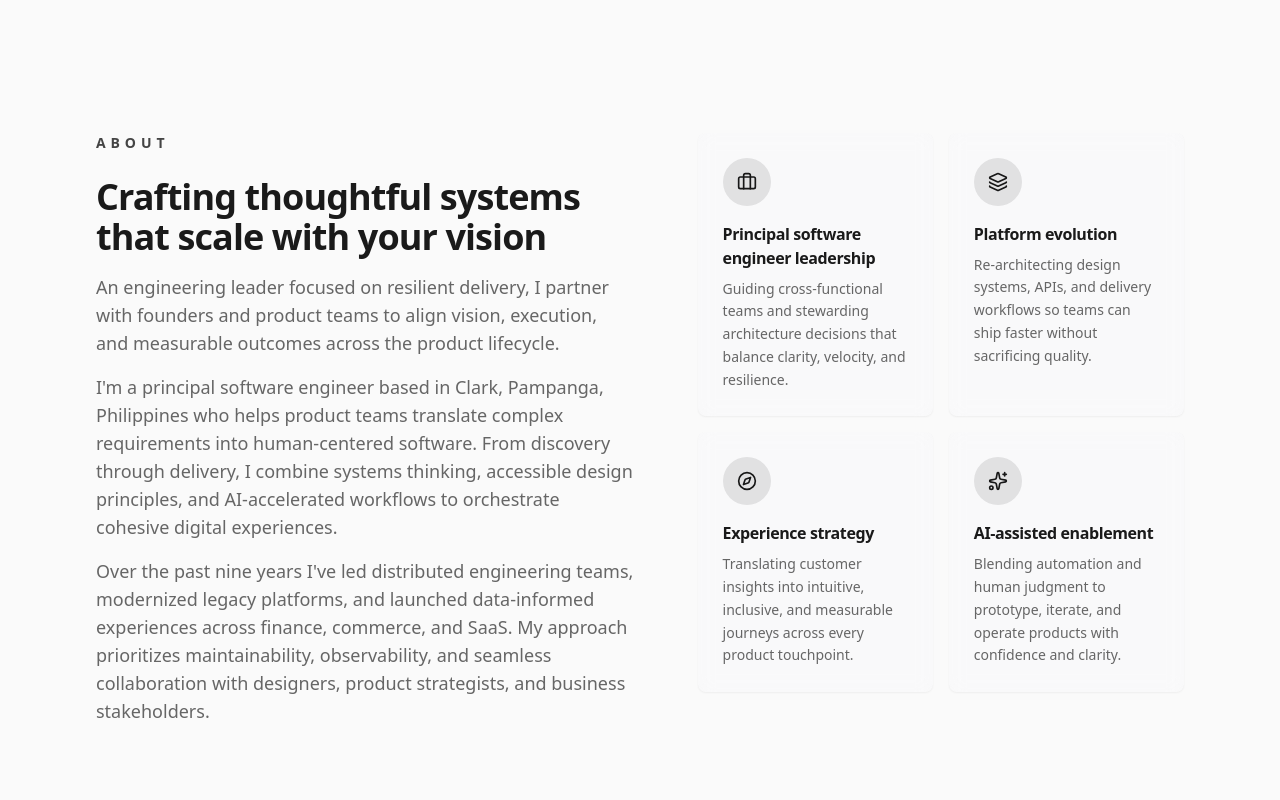
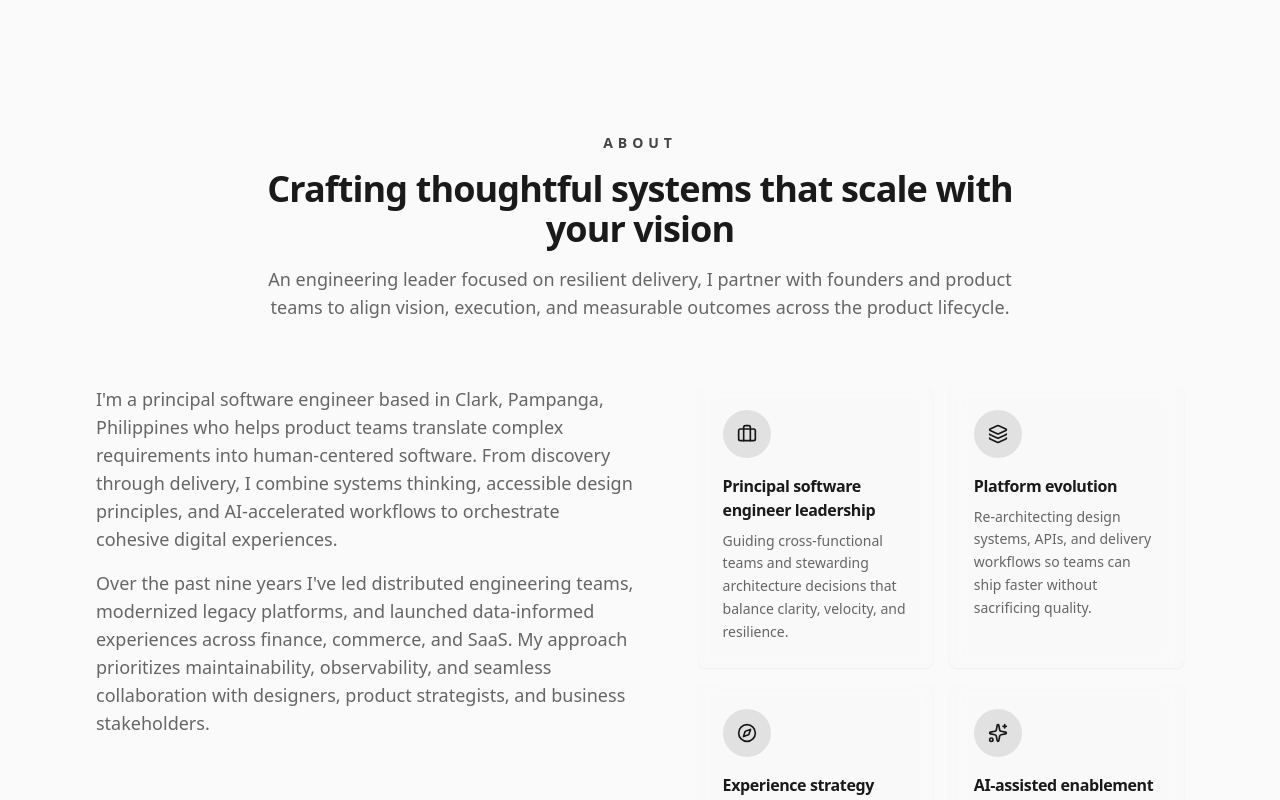
Before and after one commit to Antholem/web-portfolio, a Next.js app: page / in a window 1280 px wide. Shown: the part 700-1500 px from the top of the page. Built offline with nearby package versions, Linux system fonts and the light colour scheme; no server answers.

Commit message:
Center about section heading

```diff
--- a/src/components/about-section.tsx
+++ b/src/components/about-section.tsx
@@ -36,42 +36,40 @@ export default function AboutSection() {
       aria-labelledby="about-heading"
     >
       <div className="mx-auto max-w-6xl px-4 sm:px-6 lg:px-8">
-        <div className="grid gap-16 lg:grid-cols-[1.05fr_minmax(0,0.95fr)] lg:items-start">
-          <div className="space-y-6">
+        <div className="mx-auto max-w-3xl text-center">
           <p className="text-sm font-semibold uppercase tracking-[0.35em] text-primary/80">
             About
           </p>
-            <div className="space-y-4">
           <h2
             id="about-heading"
-                className="text-3xl font-bold tracking-tight text-foreground sm:text-4xl"
+            className="mt-4 text-3xl font-bold tracking-tight text-foreground sm:text-4xl"
           >
             Crafting thoughtful systems that scale with your vision
           </h2>
           <p className="mt-4 text-base text-muted-foreground sm:text-lg">
-                An engineering leader focused on resilient delivery, I partner
-                with founders and product teams to align vision, execution, and
+            An engineering leader focused on resilient delivery, I partner with
+            founders and product teams to align vision, execution, and
             measurable outcomes across the product lifecycle.
           </p>
+        </div>
+        <div className="mt-16 grid gap-16 lg:grid-cols-[1.05fr_minmax(0,0.95fr)] lg:items-start">
           <div className="space-y-4 text-base leading-relaxed text-muted-foreground sm:text-lg">
             <p>
               I&apos;m a principal software engineer based in Clark, Pampanga,
-                  Philippines who helps product teams translate complex
-                  requirements into human-centered software. From discovery
-                  through delivery, I combine systems thinking, accessible
-                  design principles, and AI-accelerated workflows to orchestrate
-                  cohesive digital experiences.
+              Philippines who helps product teams translate complex requirements
+              into human-centered software. From discovery through delivery, I
+              combine systems thinking, accessible design principles, and
+              AI-accelerated workflows to orchestrate cohesive digital
+              experiences.
             </p>
             <p>
-                  Over the past nine years I&apos;ve led distributed engineering
-                  teams, modernized legacy platforms, and launched data-informed
+              Over the past nine years I&apos;ve led distributed engineering teams,
+              modernized legacy platforms, and launched data-informed
               experiences across finance, commerce, and SaaS. My approach
               prioritizes maintainability, observability, and seamless
-                  collaboration with designers, product strategists, and
-                  business stakeholders.
+              collaboration with designers, product strategists, and business
+              stakeholders.
             </p>
-              </div>
-            </div>
           </div>
           <div className="flex flex-col gap-6">
             <div className="grid gap-4 sm:grid-cols-2">
```
Lines whose indentation alone changed are shown as unchanged.
